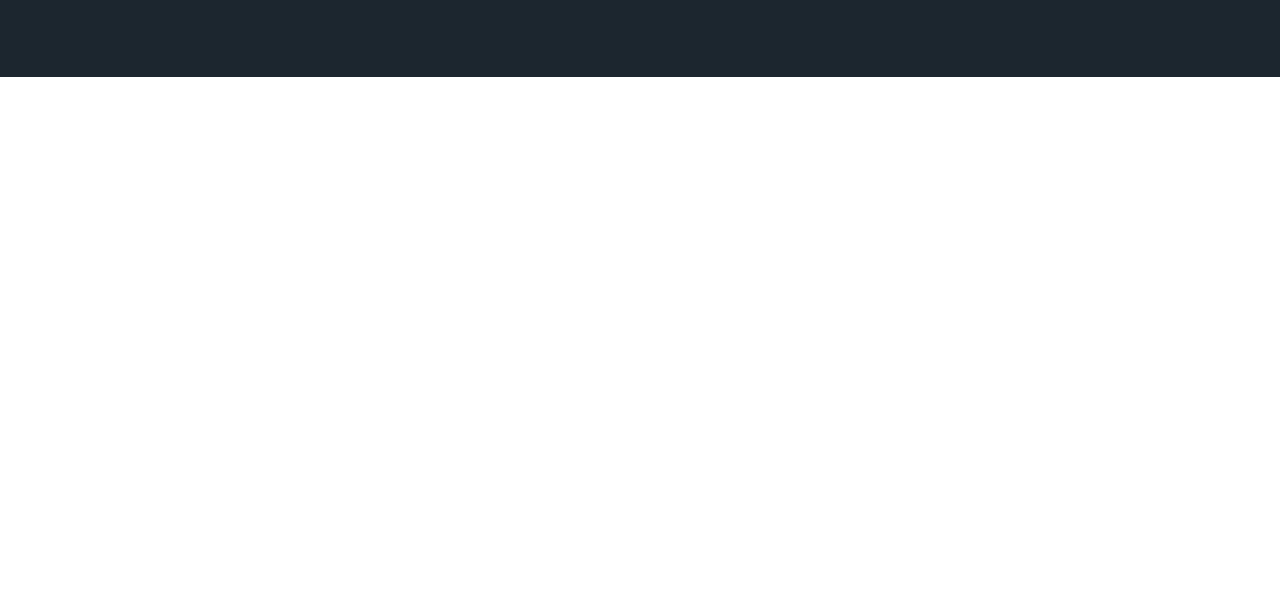
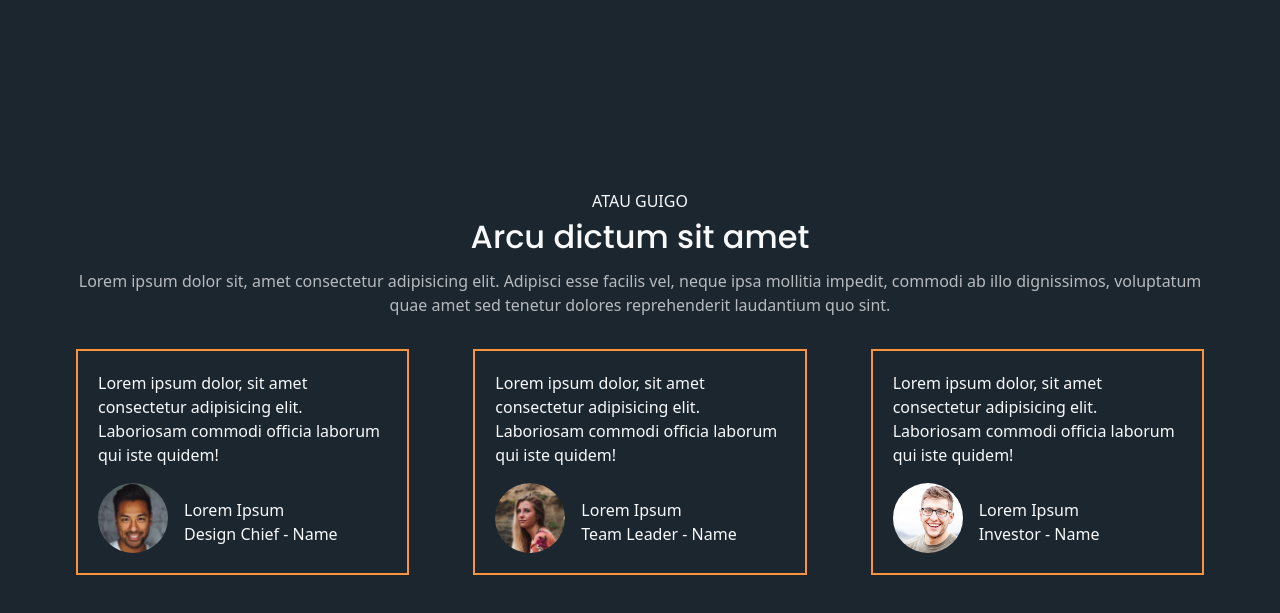
Before and after one commit to mariotbg11/tailwindcss-landing-page, a website built with Vite: page index.html in a window 1280 px wide. Shown: the part 4091-4704 px from the top of the page. Before the commit the page ends 4168 px from the top, so only its background shows below. Built offline with nearby package versions, Linux system fonts and the light colour scheme.

Commit message:
adding testimonials section

```diff
--- a/index.html
+++ b/index.html
@@ -502,7 +502,7 @@
 
       <!-- WORK -->
       <section class="bg-primary xsm:py-12 xl:py-20 2xl:py-40">
-        <div class="container text-textlight px-3">
+        <div class="mx-auto container text-textlight px-3">
           <div class="flex gap-x-3 items-center xsm:flex-col lg:flex-row">
             <div class="basis-6/12">
               <img
@@ -584,6 +584,92 @@
           </div>
         </div>
       </section>
+
+      <!-- TESTIMONIAL -->
+      <section class="bg-primary xsm:py-28 2xl:pt-28 2xl:pb-40">
+        <div
+          class="mx-auto px-3 sm:max-w-xl md:max-w-2xl lg:max-w-4xl xl:max-w-6xl 2xl:max-w-8xl"
+        >
+          <div class="text-center pb-4">
+            <p class="text-textlight">ATAU GUIGO</p>
+            <h2
+              class="font-poppins text-textlight font-medium py-2 mb-2 xsm:text-2xl sm:text-32px"
+            >
+              Arcu dictum sit amet
+            </h2>
+            <p class="text-textlight opacity-70">
+              Lorem ipsum dolor sit, amet consectetur adipisicing elit. Adipisci
+              esse facilis vel, neque ipsa mollitia impedit, commodi ab illo
+              dignissimos, voluptatum quae amet sed tenetur dolores
+              reprehenderit laudantium quo sint.
+            </p>
+          </div>
+          <div class="mx-auto text-textlight pt-4 2xl:max-w-6xl">
+            <div class="flex gap-x-16 gap-y-5 lg:flex-row xsm:flex-col">
+              <div class="p-5 border-2 border-solid border-orange-400">
+                <p>
+                  Lorem ipsum dolor, sit amet consectetur adipisicing elit.
+                  Laboriosam commodi officia laborum qui iste quidem!
+                </p>
+                <div class="flex items-center pt-4">
+                  <div>
+                    <img
+                      src="img/cust1.jpg"
+                      alt="customer 1"
+                      class="rounded-full"
+                      width="70px"
+                    />
+                  </div>
+                  <div class="ml-4 pt-2">
+                    <h6>Lorem Ipsum</h6>
+                    <p>Design Chief - Name</p>
+                  </div>
+                </div>
+              </div>
+              <div class="p-5 border-2 border-solid border-orange-400">
+                <p>
+                  Lorem ipsum dolor, sit amet consectetur adipisicing elit.
+                  Laboriosam commodi officia laborum qui iste quidem!
+                </p>
+                <div class="flex items-center pt-4">
+                  <div>
+                    <img
+                      src="img/cust2.jpg"
+                      alt="customer 1"
+                      class="rounded-full"
+                      width="70px"
+                    />
+                  </div>
+                  <div class="ml-4 pt-2">
+                    <h6>Lorem Ipsum</h6>
+                    <p>Team Leader - Name</p>
+                  </div>
+                </div>
+              </div>
+              <div class="p-5 border-2 border-solid border-orange-400">
+                <p>
+                  Lorem ipsum dolor, sit amet consectetur adipisicing elit.
+                  Laboriosam commodi officia laborum qui iste quidem!
+                </p>
+                <div class="flex items-center pt-4">
+                  <div>
+                    <img
+                      src="img/cust3.jpg"
+                      alt="customer 1"
+                      class="rounded-full"
+                      width="70px"
+                    />
+                  </div>
+                  <div class="ml-4 pt-2">
+                    <h6>Lorem Ipsum</h6>
+                    <p>Investor - Name</p>
+                  </div>
+                </div>
+              </div>
+            </div>
+          </div>
+        </div>
+      </section>
     </main>
   </body>
 </html>
```
Also changed, not shown: build/tailwind.css, img/cust1.jpg (added), img/cust2.jpg (added), img/cust3.jpg (added).
